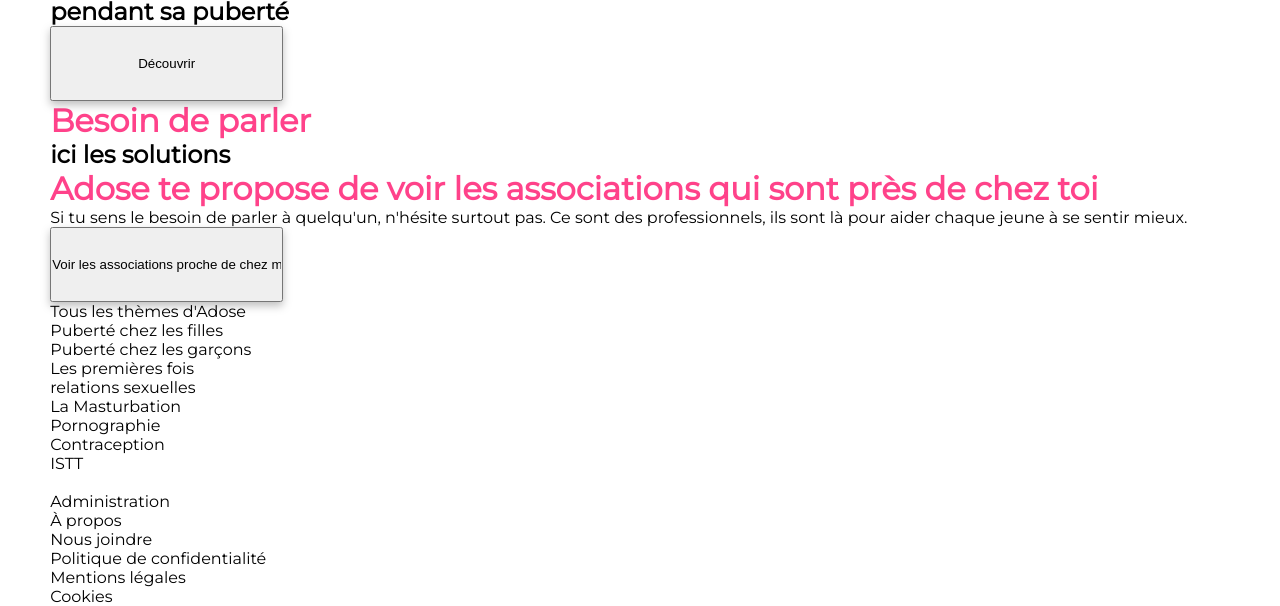
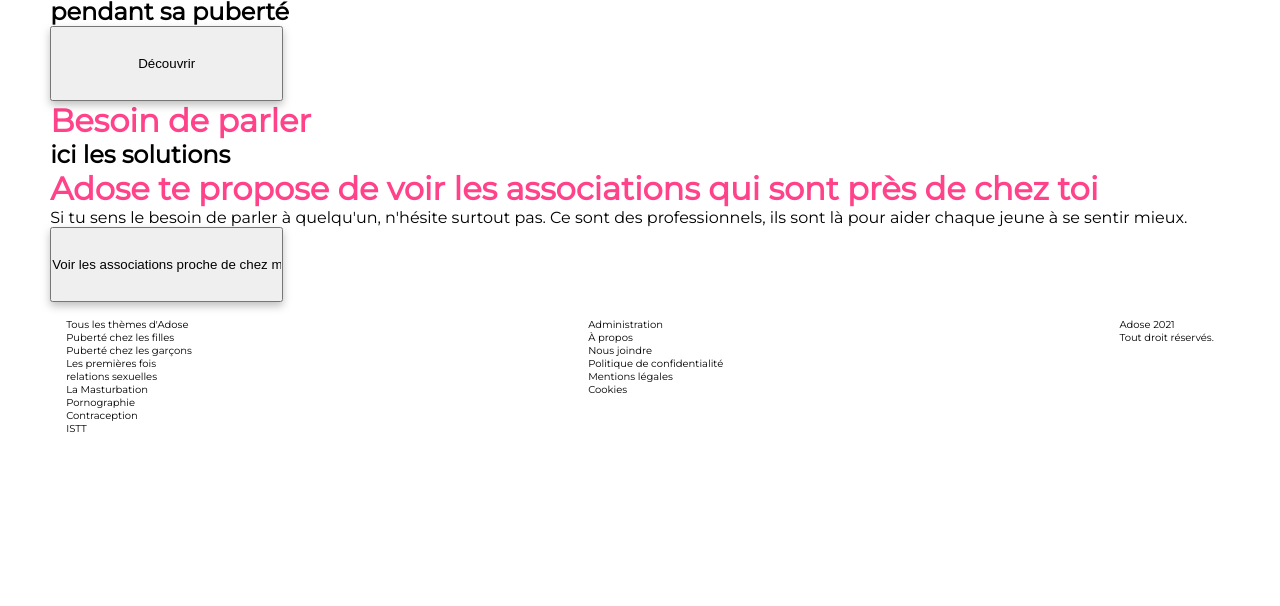
Before and after one commit to Yiduo-Y/Adose, a plain HTML site: page index.html in a window 1280 px wide. Shown: the part 649-1255 px from the top of the page. After the commit the page ends 1100 px from the top, so only its background shows below. Drawn offline with nearby package versions, Linux system fonts and the light colour scheme.

Commit message:
footer modification

```diff
--- a/index.html
+++ b/index.html
@@ -61,7 +61,8 @@
     <input type="button" value="Voir les associations proche de chez moi">
 </main>
 
-    <footer>
+    <footer class="footer">
+        <nav class="footer_nav1">
         <ul>
             <li>Tous les thèmes d'Adose</li>
             <li>Puberté chez les filles</li>
@@ -73,7 +74,9 @@
             <li>Contraception</li>
             <li>ISTT</li>
         </ul>
-        <br>
+    </nav>
+
+    <nav class="footer_nav2">
         <ul>
             <li>Administration</li>
             <li>À propos</li>
@@ -82,6 +85,12 @@
             <li>Mentions légales</li>
             <li>Cookies</li>
         </ul>
+    </nav>
+
+    <ul>
+        <li>Adose 2021</li>
+        <li>Tout droit réservés.</li>
+    </ul>
     </footer>
 
 
--- a/style.css
+++ b/style.css
@@ -71,3 +71,11 @@
 
 filter: drop-shadow(0px 4px 4px rgba(0, 0, 0, 0.25));
 }
+
+
+footer {
+font-size: 10px;
+display: flex;
+justify-content: space-between;
+padding: 1rem;
+}
```
Also changed, not shown: participant.md (deleted, +0 -3 lines), 1 other file.
